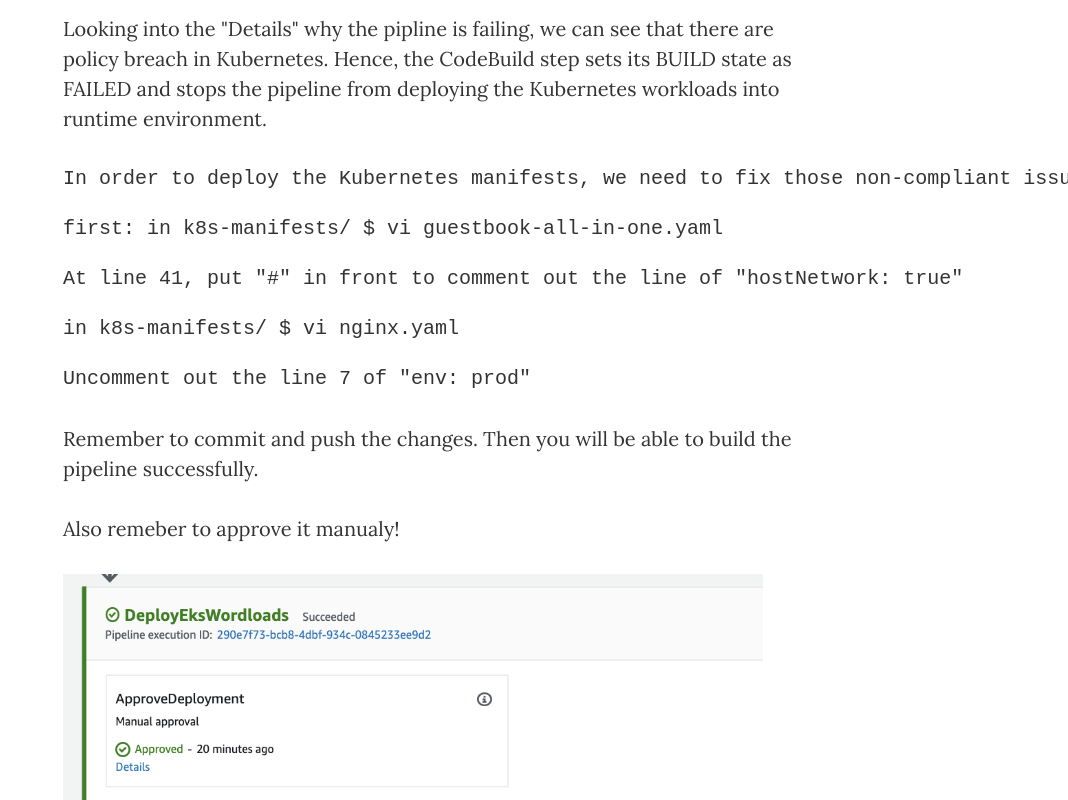
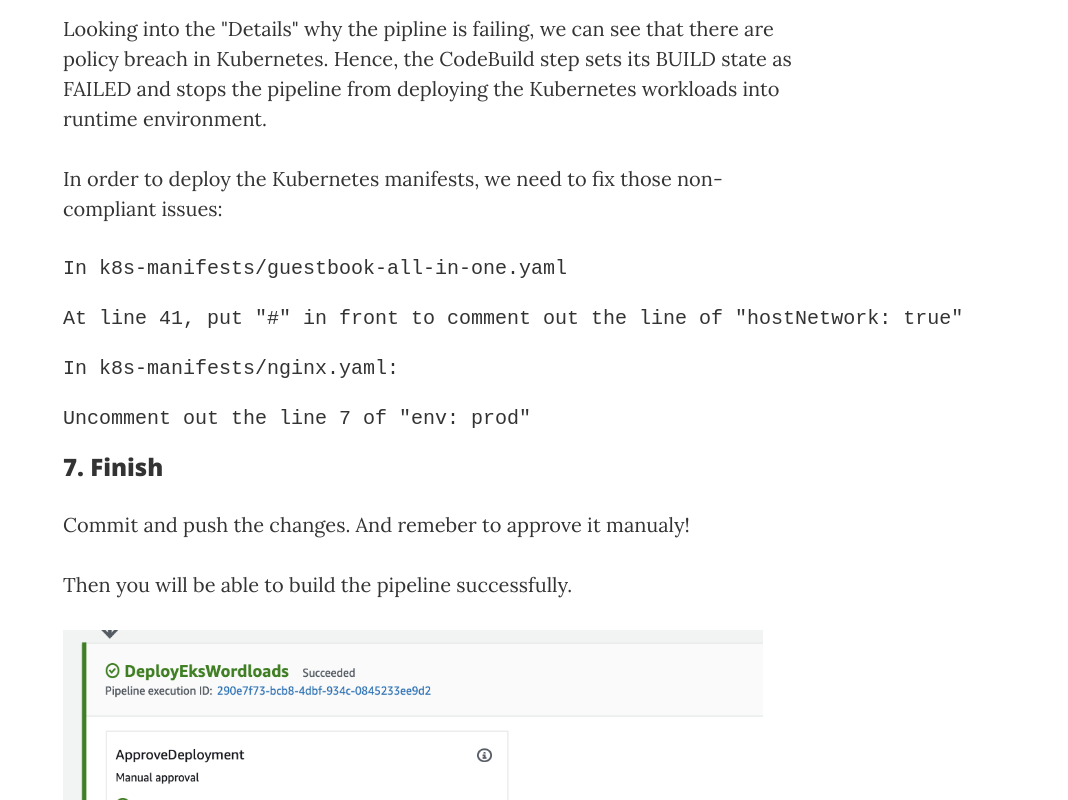
Before and after one commit to jennyrrrrr/EKS-Preventive-Controls, a website: page post-EKS.html in a window 1280 px wide. Shown: the part 4467-5267 px from the top of the page, without its empty margins (212-1280 px from the left). Drawn offline with nearby package versions, Linux system fonts and the light colour scheme.

Commit message:
update eks content

```diff
--- a/post-EKS.html
+++ b/post-EKS.html
@@ -146,7 +146,7 @@
                     <p>Provision the CodePipeline instance in your AWS account.</p>
                     <xmp>$ npx cdk deploy</xmp>
 
-                    <h4>6. Finish</h4>
+                    <h4>6. Manifest</h4>
 
                     <p>By now, we have successfully provisioned a CI/CD pipeline with embedded Kubernetes preventative control policies. Validation: Log onto the AWS Management Console and go to the CodePipeline service page, you should see a pipeline named
                         EksDeployPipeline as shown below:</p>
@@ -154,13 +154,15 @@
 
                     <p>Looking into the "Details" why the pipline is failing, we can see that there are policy breach in Kubernetes. Hence, the CodeBuild step sets its BUILD state as FAILED and stops the pipeline from deploying the Kubernetes workloads into
                         runtime environment. </p>
-                    <xmp>In order to deploy the Kubernetes manifests, we need to fix those non-compliant issues</xmp>
-                    <xmp>first: in k8s-manifests/ $ vi guestbook-all-in-one.yaml </xmp>
+                    <p>In order to deploy the Kubernetes manifests, we need to fix those non-compliant issues:</p>
+                    <xmp>In k8s-manifests/guestbook-all-in-one.yaml </xmp>
                     <xmp>At line 41, put "#" in front to comment out the line of "hostNetwork: true" </xmp>
-                    <xmp>in k8s-manifests/ $ vi nginx.yaml </xmp>
+                    <xmp>In k8s-manifests/nginx.yaml:</xmp>
                     <xmp>Uncomment out the line 7 of "env: prod" </xmp>
-                    <p>Remember to commit and push the changes. Then you will be able to build the pipeline successfully. </p>
-                    <p>Also remeber to approve it manualy!</p>
+
+                    <h4>7. Finish</h4>
+                    <p>Commit and push the changes. And remeber to approve it manualy!</p>
+                    <p>Then you will be able to build the pipeline successfully. </p>
 
                     <img src="img/successful_deploy.png" alt="successful_deploy" width="700">
                     <img src="img/successful_validation.png" alt="successful_validation" width="700">
```
